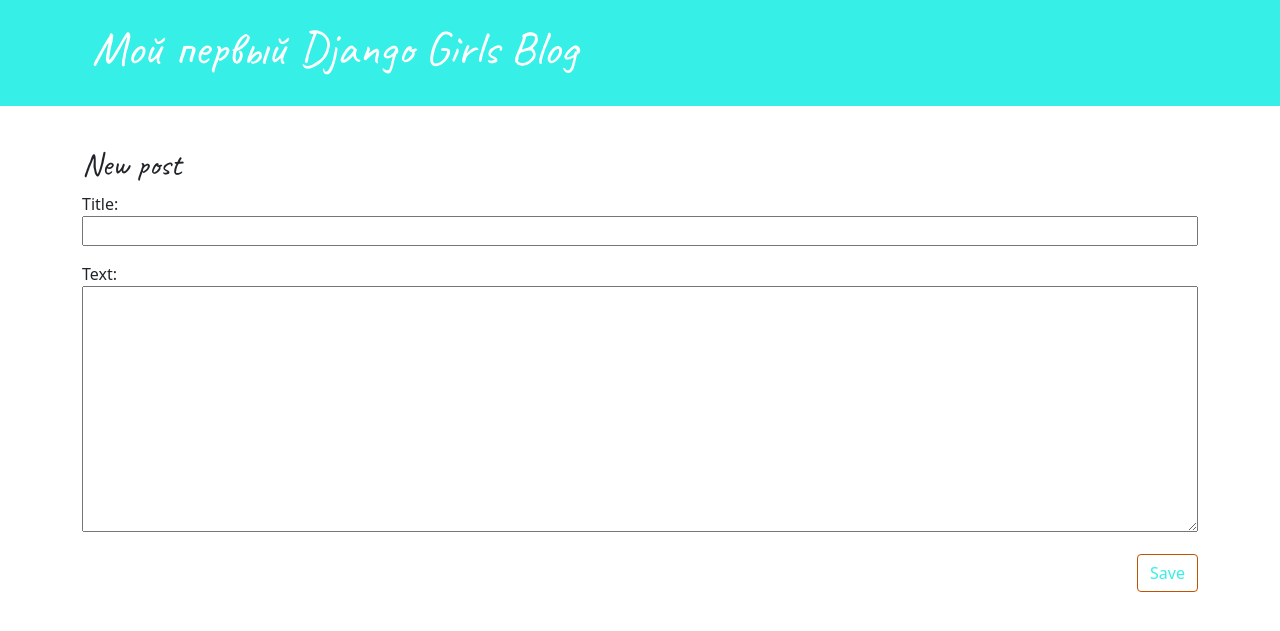
After one commit to redIIIsun/my-first-blog, a Django app: page /post/new/ in a window 1280 px wide. The commit adds this page. Shown: the top 631 px of the page. Run offline with Django 3.2, Linux system fonts and the light colour scheme.

Commit message:
"Added views to create/edit blog post inside the site"

```diff
--- /dev/null
+++ b/blog/forms.py
@@ -0,0 +1,9 @@
+from django import forms
+
+from .models import Post
+
+class PostForm(forms.ModelForm):
+
+    class Meta:
+        model = Post
+        fields = ('title', 'text',)
--- a/blog/static/css/blog.css
+++ b/blog/static/css/blog.css
@@ -3,19 +3,22 @@ h1 a {
     font-family: 'Caveat', cursive;
 }
 body {
-    padding-left: 15px;
+    padding-left: 0px;
 }
 .page-header {
     background-color: #36F0E7;
-    margin-top: 10;
+    margin-top: 0;
+    margin-bottom: 40px;
     padding: 20px 20px 20px 40px;
 }
 
-.page-header h1, .page-header h1 a, .page-header h1 a:visited, .page-header h1 a:active {
+.page-header h1,
+.page-header h1 a,
+.page-header h1 a:visited,
+.page-header h1 a:active {
     color: #ffffff;
     font-size: 36pt;
     text-decoration: none;
-
 }
 
 .content {
@@ -33,21 +36,42 @@ h1, h2, h3, h4 {
 .save {
     float: right;
 }
-.post-form textarea, .post-form input {
+.post-form textarea,
+.post-form input {
     width: 100%;
 }
 
-.top-menu, .top-menu:hover, .top-menu:visited {
+.top-menu,
+.top-menu:hover,
+.top-menu:visited {
     color: #ffffff;
     float: right;
     font-size: 26pt;
     margin-right: 20px;
 }
 
-.post {
-    margin-bottom: 70px;
-}
 
 .post h1 a, .post h1 a:visited {
     color: #107B76;
 }
+.post h2 a,
+.post h2 a:visited {
+    color: #36F0E7;
+}
+
+.post > .date,
+.post > .actions {
+    float: right;
+}
+
+.btn-default,
+.btn-default:visited {
+    color: #36F0E7;
+    background: none;
+    border-color: #C25100;
+}
+
+.btn-default:hover {
+    color: #FFFFFF;
+    background-color: #C25100;
+}
--- a/blog/templates/blog/base.html
+++ b/blog/templates/blog/base.html
@@ -1,23 +1,31 @@
 {% load static %}
+<!DOCTYPE html>
 <html lang="ru">
     <head>
         <meta charset="UTF-8">
         <title>redIIIsun's blog</title>
+        <link href="https://cdn.jsdelivr.net/npm/bootstrap@5.1.1/dist/css/bootstrap.min.css" rel="stylesheet" integrity="sha384-F3w7mX95PdgyTmZZMECAngseQB83DfGTowi0iMjiWaeVhAn4FJkqJByhZMI3AhiU" crossorigin="anonymous">
         <link href="https://fonts.googleapis.com/css2?family=Caveat&display=swap" rel="stylesheet" type="text/css">
-    <link href="https://cdn.jsdelivr.net/npm/bootstrap@5.1.1/dist/css/bootstrap.min.css" rel="stylesheet" integrity="sha384-F3w7mX95PdgyTmZZMECAngseQB83DfGTowi0iMjiWaeVhAn4FJkqJByhZMI3AhiU" crossorigin="anonymous">
         <link rel="stylesheet" href="{% static 'css/blog.css' %}">
     </head>
     <body>
-    <div class="page-header">
-        <h1><a href="/">Django Girls Blog</a></h1>
+        <header class="page-header">
+            <div class="container">
+               {% if user.is_authenticated %}
+                    <a href="{% url 'post_new' %}" class="top-menu">
+                        {% include './icons/file-earmark-plus.svg' %}
+                    </a>
+                {% endif %}
+                <h1><a href="/">Мой первый Django Girls Blog</a></h1>
             </div>
-    <div class="content container">
+        </header>
+        <main class="container">
           <div class="row">
-            <div class="col-md-8">
+              <div class="col">
                   {% block content %}
                   {% endblock %}
               </div>
           </div>
-    </div>
+        </main>
     </body>
 </html>
--- /dev/null
+++ b/blog/templates/blog/post_edit.html
@@ -0,0 +1,9 @@
+{% extends 'blog/base.html' %}
+
+{% block content %}
+    <h2>New post</h2>
+    <form method="POST" class="post-form">{% csrf_token %}
+        {{ form.as_p }}
+        <button type="submit" class="save btn btn-default">Save</button>
+    </form>
+{% endblock %}
--- a/blog/urls.py
+++ b/blog/urls.py
@@ -4,4 +4,6 @@ from . import views
 urlpatterns = [
     path('', views.post_list, name='post_list'),
     path('post/<int:pk>/', views.post_detail, name='post_detail'),
+    path('post/new/', views.post_new, name='post_new'),
+    path('post/<int:pk>/edit/', views.post_edit, name='post_edit'),
 ]
--- a/blog/views.py
+++ b/blog/views.py
@@ -1,7 +1,10 @@
 from django.shortcuts import render
+from django.shortcuts import redirect
 from django.utils import timezone
 from .models import Post
 from django.shortcuts import render, get_object_or_404
+from .forms import PostForm
+
 
 # Create your views here.
 def post_list(request):
@@ -10,4 +13,31 @@ def post_list(request):
 
 def post_detail(request, pk):
     post = get_object_or_404(Post, pk=pk)
-    return render(request, 'blog/post_detail.html', {'post': post})
+    return redirect('post_detail', pk=post.pk)
+
+def post_new(request):
+    if request.method == "POST":
+        form = PostForm(request.POST)
+        if form.is_valid():
+            post = form.save(commit=False)
+            post.author = request.user
+            post.published_date = timezone.now()
+            post.save()
+            return redirect('post_detail', pk=post.pk)
+    else:
+        form = PostForm()
+    return render(request, 'blog/post_edit.html', {'form': form})
+
+def post_edit(request, pk):
+    post = get_object_or_404(Post, pk=pk)
+    if request.method == "POST":
+        form = PostForm(request.POST, instance=post)
+        if form.is_valid():
+            post = form.save(commit=False)
+            post.author = request.user
+            post.published_date = timezone.now()
+            post.save()
+            return redirect('post_detail', pk=post.pk)
+    else:
+        form = PostForm(instance=post)
+    return render(request, 'blog/post_edit.html', {'form': form})
--- a/mysite/settings.py
+++ b/mysite/settings.py
@@ -37,7 +37,7 @@ INSTALLED_APPS = [
     'django.contrib.sessions',
     'django.contrib.messages',
     'django.contrib.staticfiles',
-    'blog',
+    'blog.apps.BlogConfig',
 
 ]
 
```
Also changed, not shown: blog/templates/blog/post_detail.html (+12 -5 lines), blog/templates/blog/post_list.html (+8 -7 lines), 1 other file. Lines whose indentation alone changed are shown as unchanged.
